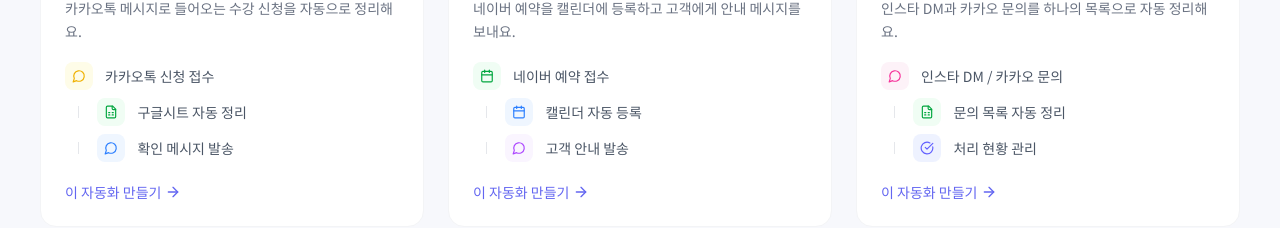
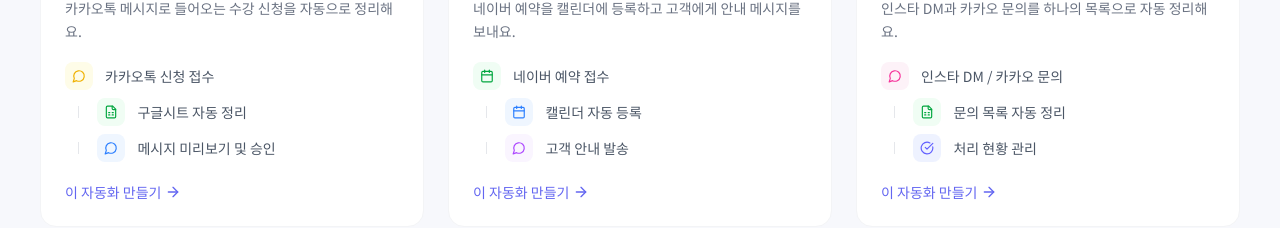
Before and after one commit to eunjii0722/2026_LikiLion_6, a React (Vite) app: page / in a window 1280 px wide. Shown: the part 1006-1234 px from the top of the page. Built offline with nearby package versions, Linux system fonts and the light colour scheme.

Commit message:
메시지 승인 후 전송

```diff
--- a/src/app/components/AnalysisScreen.tsx
+++ b/src/app/components/AnalysisScreen.tsx
@@ -65,11 +65,11 @@
     iconColor: "text-purple-600",
     borderColor: "border-purple-200",
     badgeBg: "bg-purple-100 text-purple-700",
-    badge: "후속 작업",
-    title: "확인 메시지 자동 발송",
+    badge: "승인",
+    title: "메시지 미리보기 및 승인",
     description:
-      "저장 완료 후 신청자에게 확인 메시지를 즉시 보내요.",
-    detail: "카카오톡 자동응답 · 저장 직후 즉시",
+      "자동 생성된 메시지를 확인하고 승인 후 발송해요.",
+    detail: "사용자 승인 후 발송",
   },
 ];
 
--- a/src/app/components/HomeScreen.tsx
+++ b/src/app/components/HomeScreen.tsx
@@ -31,7 +31,7 @@
       },
       {
         icon: MessageCircle,
-        label: "확인 메시지 발송",
+        label: "메시지 미리보기 및 승인",
         color: "text-blue-500 bg-blue-50",
       },
     ],
--- a/src/app/components/TestResultScreen.tsx
+++ b/src/app/components/TestResultScreen.tsx
@@ -50,7 +50,7 @@
     iconColor: "text-purple-600",
     status: "완료",
     statusColor: "text-green-600 bg-green-50",
-    title: "확인 메시지 발송",
+    title: "메시지 미리보기 및 승인",
   },
 ];
 
--- a/src/app/components/WorkflowScreen.tsx
+++ b/src/app/components/WorkflowScreen.tsx
@@ -55,9 +55,9 @@
     iconColor: "text-purple-600",
     borderColor: "border-purple-200",
     activeBorder: "border-purple-500",
-    title: "확인 메시지 발송",
-    description: "신청자에게 완료 안내 메시지를 보내요",
-    badge: "후속 작업",
+    title: "메시지 미리보기 및 승인",
+    description: "자동 생성된 메시지를 확인하고 승인 후 발송해요",
+    badge: "승인",
     badgeBg: "bg-purple-100 text-purple-700",
   },
 ];
@@ -90,7 +90,7 @@
     ],
   },
   4: {
-    title: "확인 메시지 설정",
+    title: "메시지 미리보기 및 승인",
     fields: [
       {
         label: "메시지 내용",
@@ -98,7 +98,7 @@
         editable: true,
       },
       { label: "발송 채널", value: "카카오톡 자동응답" },
-      { label: "발송 시점", value: "정보 저장 직후 즉시" },
+      { label: "발송 방식", value: "사용자 승인 후 발송" },
     ],
   },
 };
```
